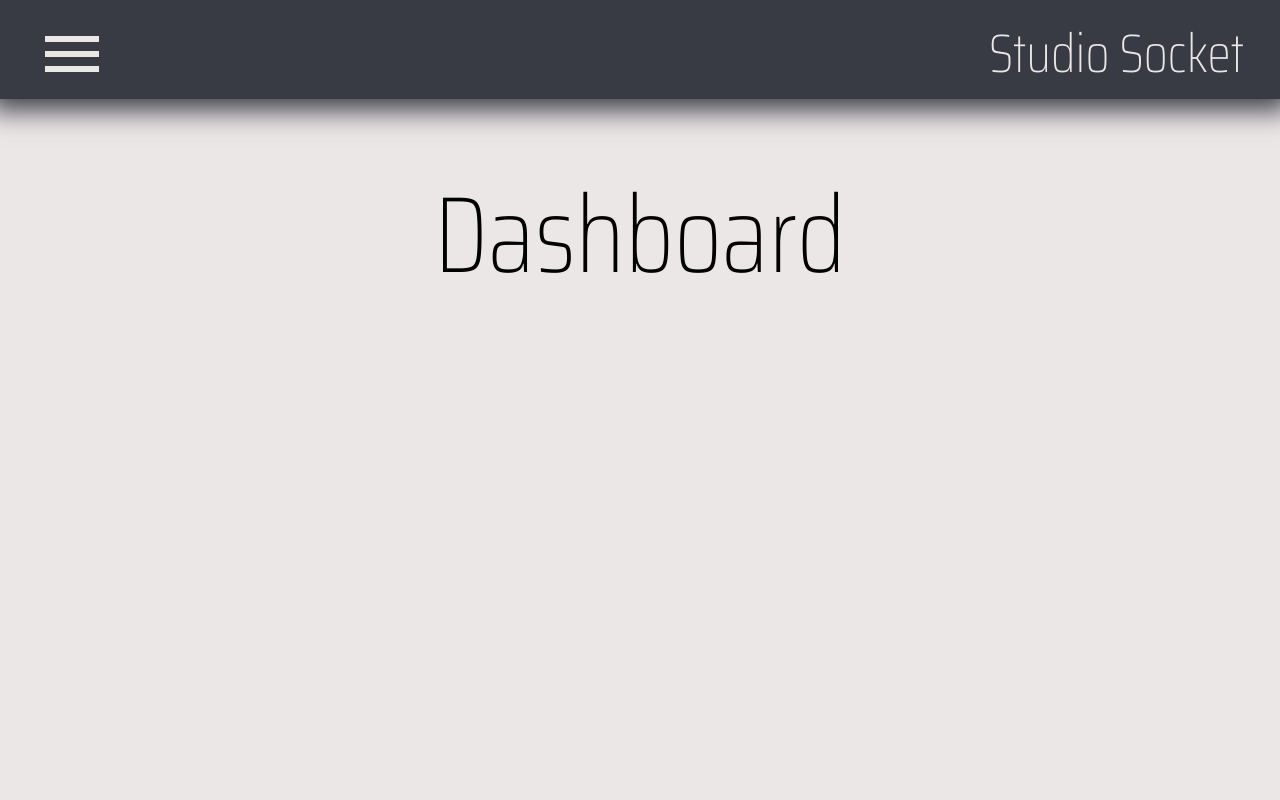
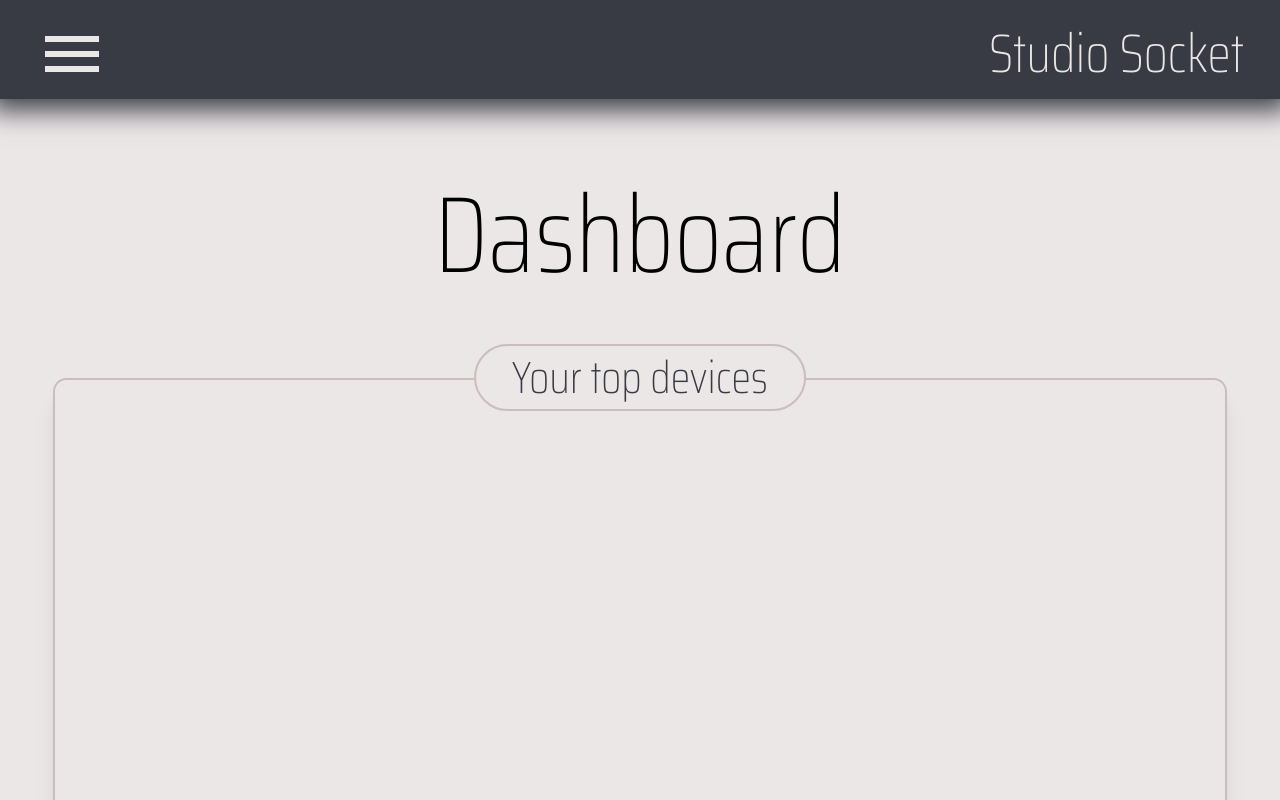
Before and after one commit to BernardCooley/studio-socket-next-13, a Next.js app: page /dashboard in a window 1280 px wide. Shown: the top 800 px of the page. Built offline with nearby package versions, Linux system fonts and the light colour scheme.

Commit message:
page section

```diff
--- a/app/(protectedPages)/dashboard/page.tsx
+++ b/app/(protectedPages)/dashboard/page.tsx
@@ -1,11 +1,27 @@
 "use client";
 
 import React from "react";
+import PageSection from "../../../components/PageSection";
 
 interface Props {}
 
 const Dashboard = ({}: Props) => {
-    return <div className=""></div>;
+    return (
+        <div className="flex flex-col items-center bg-primary-light pb-10">
+            <PageSection title="Your top devices">
+                <div className="p-6"></div>
+            </PageSection>
+            <PageSection title="Your top studios">
+                <div className="p-6"></div>
+            </PageSection>
+            <PageSection title="Community">
+                <div className="p-6"></div>
+            </PageSection>
+            <PageSection title="Community top devices">
+                <div className="p-6"></div>
+            </PageSection>
+        </div>
+    );
 };
 
 export default Dashboard;
--- a/components/Navigation.tsx
+++ b/components/Navigation.tsx
@@ -25,7 +25,7 @@ const Navigation = ({}: Props) => {
 
     return (
         <div
-            className={`font-default fixed top-0 w-full pt-2 bg-primary px-4 ease-in-out duration-200 shadow-3xl ${
+            className={`font-default fixed top-0 w-full pt-2 bg-primary px-4 ease-in-out duration-200 shadow-3xl z-20 ${
                 isExpanded ? "h-72" : "h-11"
             }`}
         >
--- /dev/null
+++ b/components/PageSection.tsx
@@ -0,0 +1,19 @@
+import React from "react";
+
+interface Props {
+    children: React.ReactNode;
+    title: string;
+}
+
+const PageSection = ({ children, title }: Props) => {
+    return (
+        <div className="relative w-11/12 h-96 shadow-xl mt-10 pb-32 border-2 border-primary-light-border rounded-md">
+            <div className="absolute left-1/2 -translate-x-1/2 -top-4 text-xl px-4 bg-primary-light text-primary border-primary-light-border border-2 rounded-full">
+                {title}
+            </div>
+            {children}
+        </div>
+    );
+};
+
+export default PageSection;
--- a/tailwind.config.js
+++ b/tailwind.config.js
@@ -33,6 +33,7 @@ module.exports = {
             "primary-light": "#ECE7E7",
             "light-gray": "#9498A0",
             error: "#FF0000",
+            "primary-light-border": "#cbbdbd",
         },
         fontFamily: {
             default: ["SairaCondensed-Thin", "sans-serif"],
```
